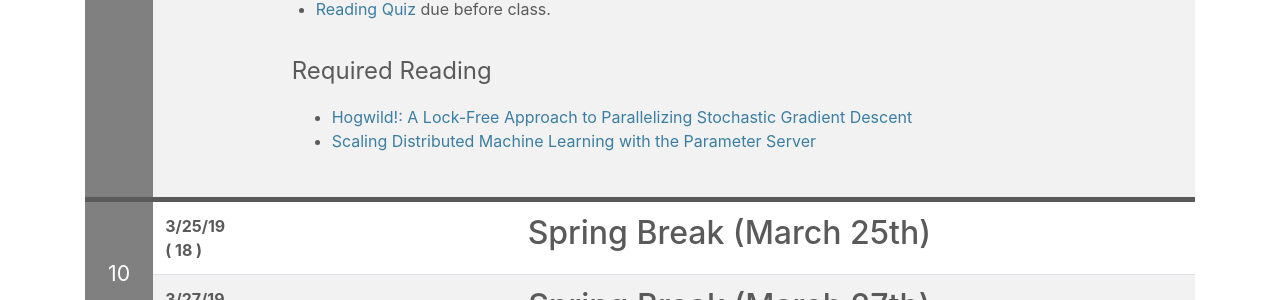
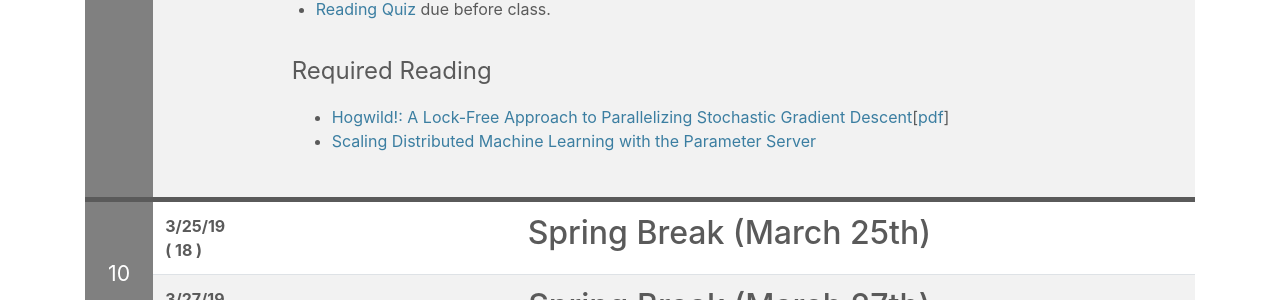
Before and after one commit to ucbrise/cs294-ai-sys-sp19, a Jekyll site: the page built from index.md, in a window 1280 px wide and 900 px high, scrolled down 6363 px. Shown: the part 153-453 px from the top of the window. Built offline with Jekyll 4.4.1, drawn with Linux system fonts in a browser that asks for light colours; nearby versions of some CDN libraries; our own code applies the rules of GitHub Pages for plain Markdown files.

Commit message:
Added lec 17 hogwild slides (#27)

```diff
--- a/index.md
+++ b/index.md
@@ -570,7 +570,7 @@ If you find some of the reading confusing and want a more gentle introduction, t
 <div class="reading">
 <div class="required_reading" markdown="1">
 
-* [Hogwild!: A Lock-Free Approach to Parallelizing Stochastic Gradient Descent](https://people.eecs.berkeley.edu/~brecht/papers/hogwildTR.pdf)
+* [Hogwild!: A Lock-Free Approach to Parallelizing Stochastic Gradient Descent](https://people.eecs.berkeley.edu/~brecht/papers/hogwildTR.pdf)[[pdf](assets/lectures/lec17/hogwild_final.pdf)]
 * [Scaling Distributed Machine Learning with the Parameter Server](https://www.usenix.org/system/files/conference/osdi14/osdi14-paper-li_mu.pdf)
 
 </div>
```
Also changed, not shown: 1 other file.
